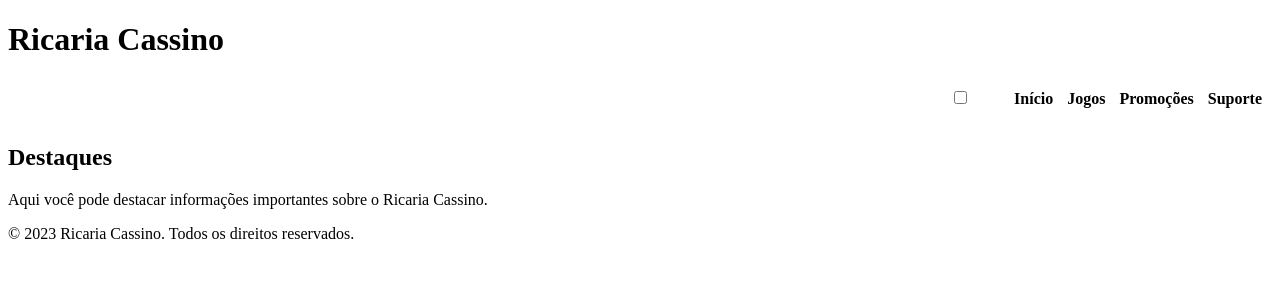
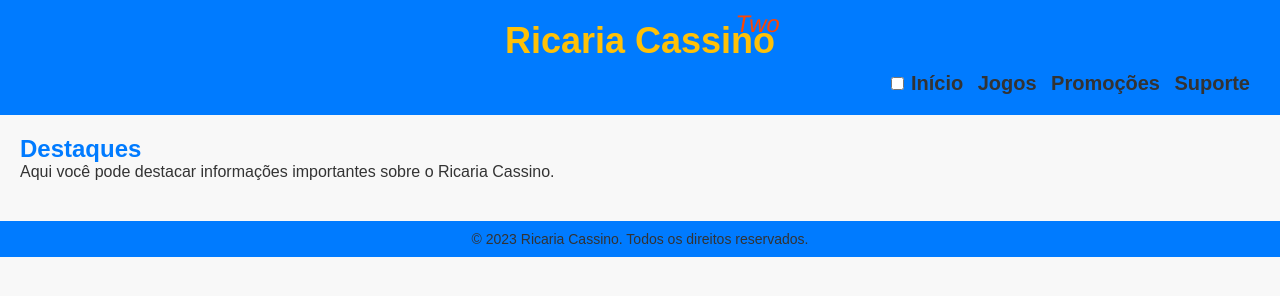
Before and after one commit to rafael0142/Cassino, a plain HTML site: page index.html in a window 1280 px wide. Drawn offline with Linux system fonts and the light colour scheme.

Commit message:
Update styles.css

```diff
--- a/styles.css
+++ b/styles.css
@@ -1,6 +1,143 @@
 /* styles.css */
 
-/* ... Código CSS anterior ... */
+/* Reset de estilos */
+body, h1, h2, h3, p, ul, li {
+  margin: 0;
+  padding: 0;
+}
+
+/* Definindo cores */
+:root {
+  --cor-primaria: #007bff; /* Azul */
+  --cor-secundaria: #ff4500; /* Laranja */
+  --cor-destaque: #ffc107; /* Amarelo */
+  --cor-texto: #333; /* Preto */
+}
+
+/* Estilos globais */
+body {
+  font-family: Arial, sans-serif;
+  background-color: #f8f8f8;
+  color: var(--cor-texto);
+}
+
+/* Cabeçalho */
+header {
+  background-color: var(--cor-primaria);
+  padding: 20px;
+  text-align: center;
+}
+
+header h1 {
+  margin: 0;
+  font-size: 36px;
+  color: var(--cor-destaque);
+  position: relative;
+  display: inline-block;
+}
+
+header h1::after {
+  content: "Two";
+  position: absolute;
+  top: -10px;
+  right: -5px;
+  font-size: 24px;
+  font-weight: normal;
+  color: var(--cor-secundaria);
+  transform: skew(-10deg);
+  display: inline-block;
+}
+
+nav ul {
+  list-style-type: none;
+  padding: 0;
+  margin: 0;
+}
+
+nav ul li {
+  display: inline-block;
+  margin-right: 10px;
+}
+
+nav ul li a {
+  color: var(--cor-texto);
+  text-decoration: none;
+  font-weight: bold;
+  font-size: 20px;
+  transition: transform 0.3s;
+}
+
+nav ul li a:hover {
+  transform: scale(1.1);
+}
+
+/* Destaques */
+main {
+  padding: 20px;
+}
+
+main h2 {
+  font-size: 24px;
+  color: var(--cor-primaria);
+}
+
+main p {
+  margin-bottom: 20px;
+}
+
+/* Rodapé */
+footer {
+  background-color: var(--cor-primaria);
+  padding: 10px;
+  text-align: center;
+  font-size: 14px;
+}
+
+footer p {
+  color: var(--cor-texto);
+}
+
+/* Estilos específicos para páginas */
+/* Adapte os estilos abaixo de acordo com cada página específica */
+
+/* Página Inicial */
+body.page-inicial main {
+  background-color: var(--cor-secundaria);
+}
+
+/* Página de Jogos */
+body.page-jogos main {
+  background-color: #fff;
+  text-align: center;
+}
+
+body.page-jogos ul {
+  list-style-type: none;
+  padding: 0;
+  margin: 0;
+}
+
+body.page-jogos li {
+  display: inline-block;
+  margin: 20px;
+  text-align: center;
+}
+
+body.page-jogos h3 {
+  font-size: 20px;
+  color: var(--cor-primaria);
+}
+
+/* Página de Promoções */
+body.page-promocoes main {
+  background-color: var(--cor-secundaria);
+}
+
+/* Página de Suporte */
+body.page-suporte main {
+  background-color: #fff;
+  text-align: center;
+}
 
 /* Estilos do menu responsivo */
 nav {
@@ -30,20 +167,37 @@ nav {
 }
 
 @media only screen and (max-width: 600px) {
+  header {
+    display: flex;
+    justify-content: space-between;
+    align-items: center;
+  }
+
   header h1 {
     font-size: 28px;
   }
 
   .menu-icon {
-    display: inline-block;
+    display: block;
   }
 
   .menu {
     display: none;
-    text-align: left;
+    position: absolute;
+    top: 100%;
+    left: 0;
+    background-color: var(--cor-primaria);
+    width: 100%;
+    text-align: center;
+    padding: 10px 0;
   }
 
   .menu.active {
     display: block;
   }
+
+  .menu li {
+    display: block;
+    margin-bottom: 10px;
+  }
 }
```
